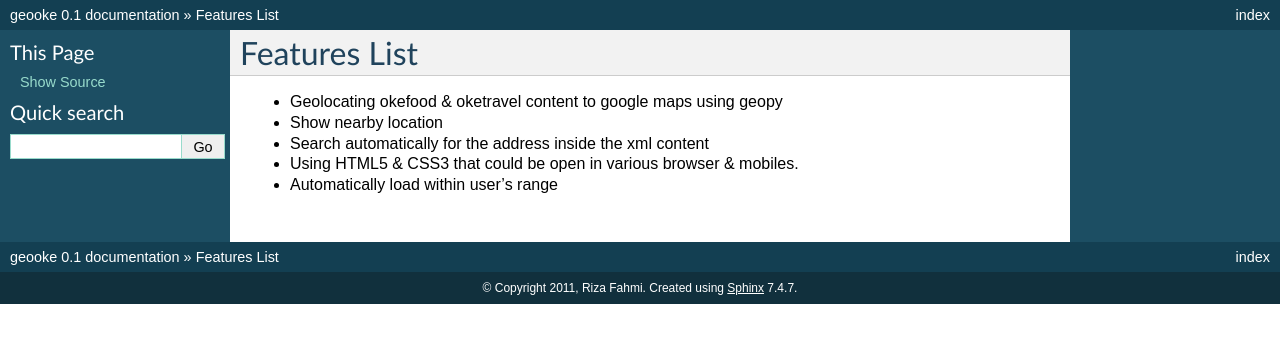
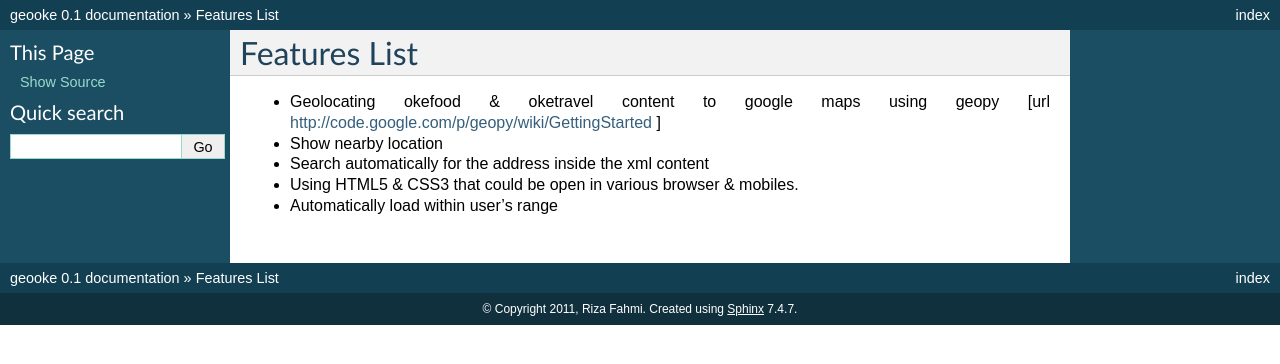
Before and after one commit to rizafahmi/geofood, a Sphinx documentation site: the page built from docs/source/features.rst, in a window 1280 px wide. Shown: the top 364 px of the page. Built offline with Sphinx 7.4.7, drawn with Linux system fonts in a browser that asks for light colours.

Commit message:
Update docs/source/features.rst

```diff
--- a/docs/source/features.rst
+++ b/docs/source/features.rst
@@ -1,6 +1,6 @@
 Features List
 =============
-* Geolocating okefood & oketravel content to google maps using geopy
+* Geolocating okefood & oketravel content to google maps using geopy [url http://code.google.com/p/geopy/wiki/GettingStarted ]
 * Show nearby location
 * Search automatically for the address inside the xml content
 * Using HTML5 & CSS3 that could be open in various browser & mobiles.
```
